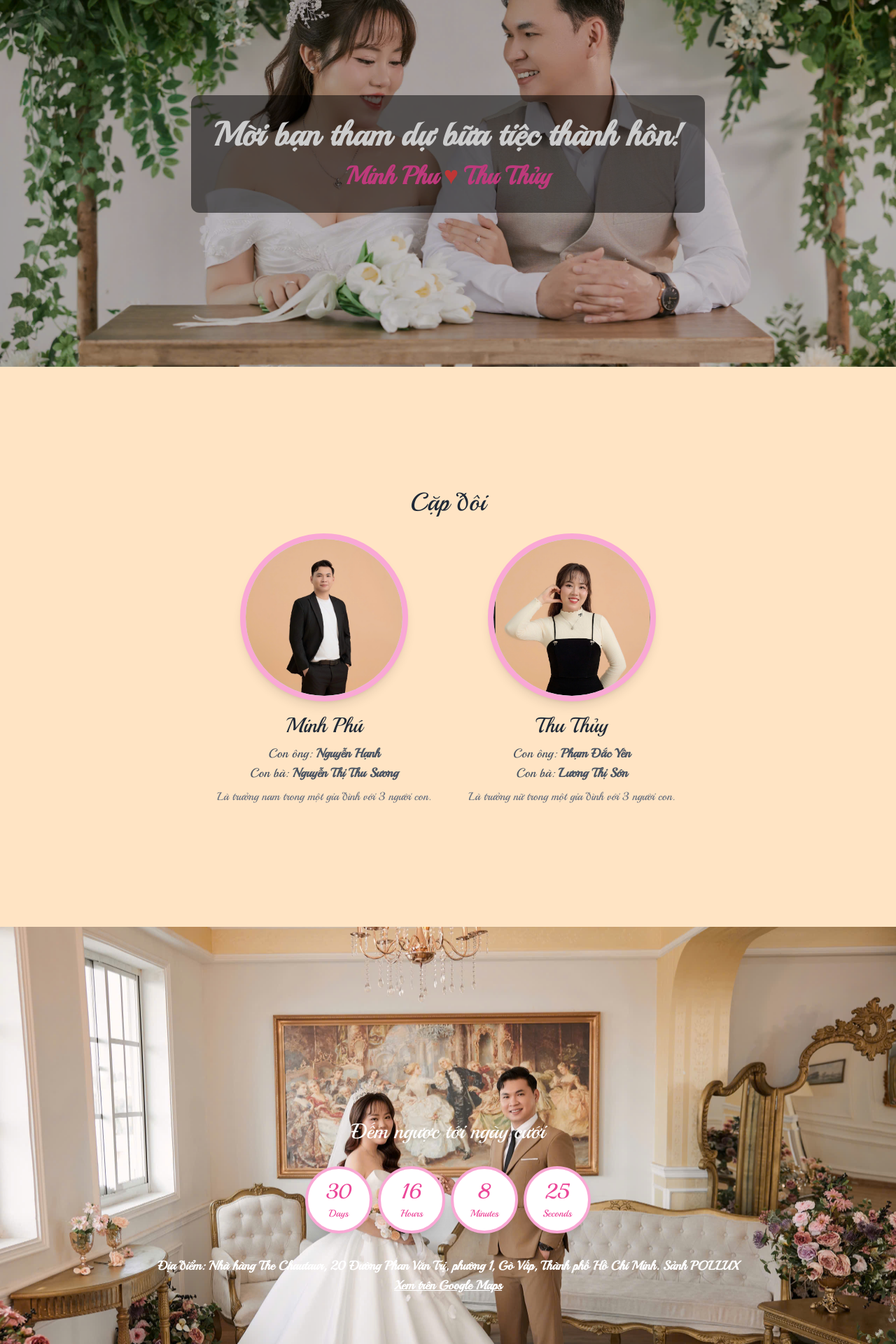
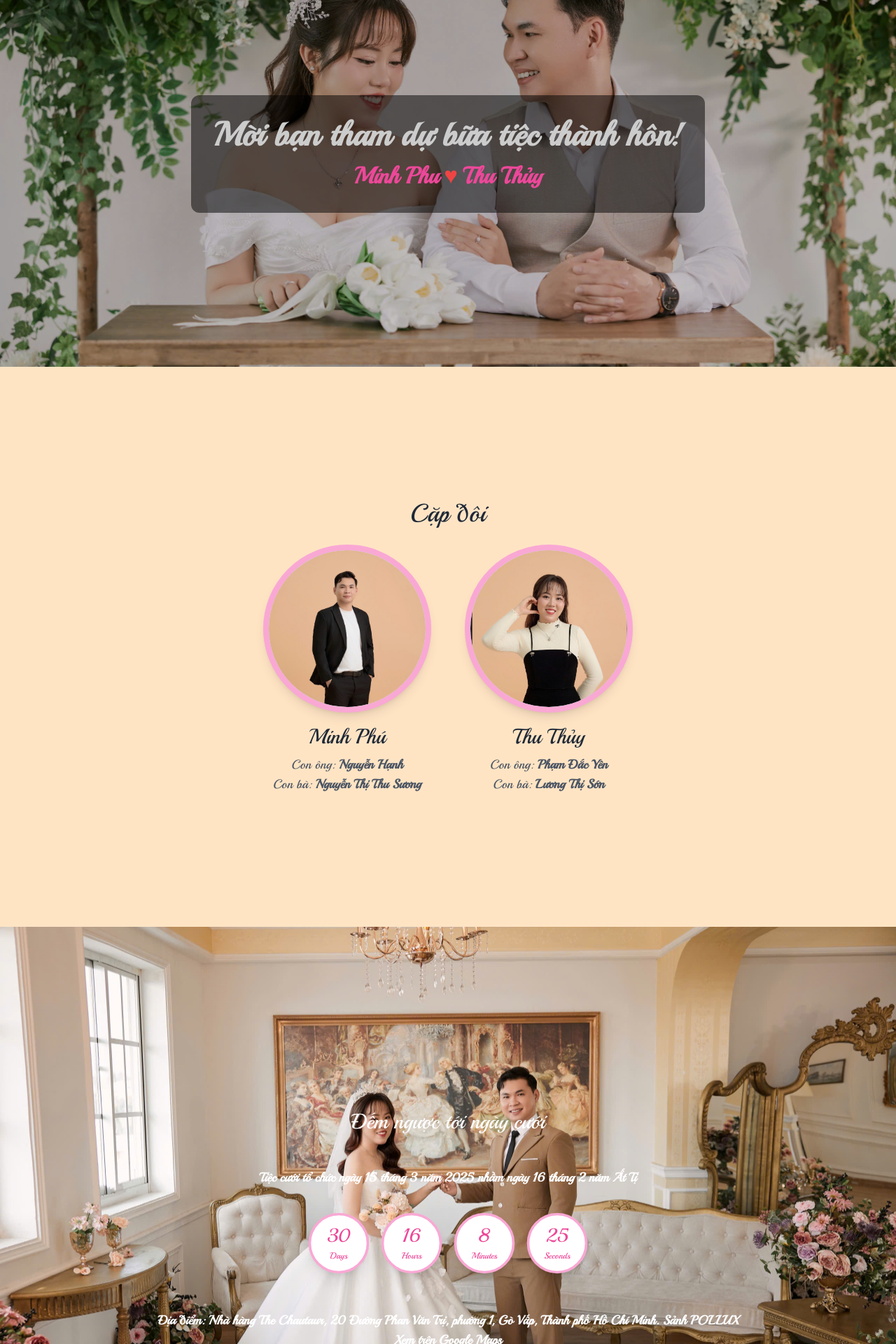
Before and after one commit to LCSMinhPhu/wedding, a Next.js app: page /home in a window 1280 px wide. Shown: the part 340-2260 px from the top of the page at 70% size. Built offline with nearby package versions, Linux system fonts and the light colour scheme.

Commit message:
[F] Update animation and content

```diff
--- a/app/home/page.tsx
+++ b/app/home/page.tsx
@@ -1,11 +1,75 @@
 "use client"
 import React,{ useState, useEffect } from "react";
+import { motion, useAnimation } from "framer-motion";
+// Greeting Message with Typing Animation
+const greetingText = "Chúng tôi trân trọng kính mời bạn/gia đình đến tham dự bữa tiệc quan trọng của gia đình chúng tôi. Sự hiện diện của bạn là niềm vinh hạnh của gia đình chúng tôi.";
+
+const typingContainer = {
+  hidden: { opacity: 0 },
+  visible: {
+    opacity: 1,
+    transition: {
+      staggerChildren: 0.05, // Delay between each character
+    },
+  },
+};
+
+// const flowerVariants = {
+//     initial: () => ({
+//       y: -100,
+//       rotate: Math.random() * 360,
+//       opacity: 0,
+//     }),
+//     animate: (index: any) => ({
+//       y: "100vh",
+//       rotate: Math.random() * 360,
+//       opacity: 1,
+//       transition: {
+//         duration: 10 + Math.random() * 5,
+//         delay: index * 2,
+//         repeat: Infinity,
+//         ease: "ease-in-out",
+//       },
+//     }),
+//   };
+
 
 export default function WeddingInvitation() {
+  const textControls = useAnimation();
   const weddingDate = new Date("2025-03-15T00:00:00").getTime();
   const [timeLeft, setTimeLeft] = useState(getTimeLeft());
   const [currentSlide, setCurrentSlide] = useState(0);
   const totalSlides = 4
+  const [key, setKey] = useState(0);
+//   const [flowerPositions, setFlowerPositions] = useState([]);
+
+//   useEffect(() => {
+//     if (typeof window !== 'undefined') { // Only run on client side
+//       const positions = Array.from({ length: 10 }).map(() => ({
+//         x: Math.random() * window.innerWidth,
+//       }));
+//       setFlowerPositions(positions);
+//     }
+//   }, []); // Number of flowers to render
+
+  // Restart text animation every 30 seconds
+  useEffect(() => {
+    const interval = setInterval(() => {
+      setKey((prevKey) => prevKey + 1);
+    }, 10000); // 30 seconds
+
+    return () => clearInterval(interval);
+  }, []);
+
+  useEffect(() => {
+    textControls.start("visible");
+  }, [key, textControls]);
+
+const typingChild = {
+  hidden: { opacity: 0 },
+  visible: { opacity: 1 },
+};
+
 
   function getTimeLeft() {
     const now = new Date().getTime();
@@ -26,12 +90,25 @@ export default function WeddingInvitation() {
     return () => clearInterval(timer);
   }, []);
 
+  // Inside the WeddingInvitation component, before the return statement:
+
+// Auto-slide effect for the album
+useEffect(() => {
+    const slideInterval = setInterval(() => {
+      setCurrentSlide((prevSlide) => (prevSlide + 1) % totalSlides);
+    }, 7000); // Change every 7 seconds
+
+    return () => clearInterval(slideInterval); // Cleanup on unmount
+  }, [totalSlides]);
+
+
   return (
     <div className="flex flex-col items-center justify-center min-h-screen bg-pink-100 text-gray-800">
      {/* Navigation Bar */}
      <nav className="fixed top-0 w-full bg-white bg-opacity-70 shadow-md backdrop-blur-md z-50">
         <ul className="flex justify-center space-x-6 p-4">
           <li><a href="#banner" className="text-pink-500 hover:text-pink-700">Ảnh</a></li>
+          <li><a href="#image-cards" className="text-pink-500 hover:text-pink-700">Album</a></li>
           <li><a href="#countdown" className="text-pink-500 hover:text-pink-700">Giờ & địa điểm</a></li>
           <li><a href="#avatars" className="text-pink-500 hover:text-pink-700">Ảnh đại diện</a></li>
           <li><a href="#greeting" className="text-pink-500 hover:text-pink-700">Lời ngõ</a></li>
@@ -41,51 +118,113 @@ export default function WeddingInvitation() {
     {/* Hero Banner */}
     <div id="hero" className="relative w-full min-h-screen bg-cover bg-center flex items-center justify-center text-white text-4xl md:text-5xl font-bold mt-16 p-4" style={{ backgroundImage: "url('/wedding.jpg')" }}>
         <div className="absolute inset-0 bg-black bg-opacity-20"></div>
-        <div className="bg-black bg-opacity-50 p-4 md:p-8 rounded-xl text-center flex flex-col items-center justify-center mt-32 md:mt-48">
-            <h1 className="text-4xl md:text-5xl font-bold">Mời bạn tham dự bữa tiệc thành hôn!</h1>
-            <h2 className="text-3xl md:text-4xl font-bold text-pink-500 flex items-center space-x-2 mt-4">
+        <motion.div
+          initial={{ opacity: 0, y: 50 }}
+          animate={{ opacity: 1, y: 0 }}
+          transition={{ duration: 1, ease: "easeOut", repeatDelay: 30, repeat: Infinity  }}
+          className="bg-black bg-opacity-50 p-4 md:p-8 rounded-xl text-center flex flex-col items-center justify-center mt-32 md:mt-48"
+        >
+            <motion.h1
+            initial={{ opacity: 0 }}
+            animate={{ opacity: 1 }}
+            transition={{ duration: 1.5 }}
+            className="text-4xl md:text-5xl font-bold">Mời bạn tham dự bữa tiệc thành hôn!</motion.h1>
+            <motion.h2
+             initial={{ scale: 0.8 }}
+             animate={{ scale: 1 }}
+             transition={{
+               duration: 1.2,
+               ease: "easeOut",
+               repeat: Infinity,
+               repeatType: "mirror",
+             }}
+            className="text-3xl md:text-4xl font-bold text-pink-500 flex items-center space-x-2 mt-4">
                 <span>Minh Phu</span>
                 <span className="text-red-500">♥</span>
                 <span>Thu Thủy</span>
-            </h2>
-        </div>
+            </motion.h2>
+        </motion.div>
     </div>
 
 {/* Avatar Section */}
 <div id="avatars" className="w-full min-h-screen flex flex-col items-center justify-center text-center p-4 bg-[#ffe4c4]">
   <h2 className="text-2xl md:text-4xl mb-6">Cặp đôi</h2>
-        <div className="grid grid-cols-1 md:grid-cols-2 gap-12">
-          <div className="flex flex-col items-center">
+  <motion.div
+    className="grid grid-cols-1 md:grid-cols-2 gap-12"
+    initial="hidden"
+    animate="visible"
+    variants={{
+      hidden: { opacity: 0 },
+      visible: {
+        opacity: 1,
+        transition: {
+          staggerChildren: 0.6, // Slower delay between each avatar
+        },
+      },
+    }}
+  >
+    {/* Groom Avatar */}
+    <motion.div
+      className="flex flex-col items-center"
+      whileHover={{ scale: 1.03 }} // More subtle hover effect
+      transition={{ duration: 0.5 }} // Smooth hover transition
+      variants={{
+        hidden: { opacity: 0, y: 50 },
+        visible: { opacity: 1, y: 0, transition: { duration: 1.2, ease: "easeOut", repeatDelay: 30, repeat: Infinity } },
+      }}
+    >
       <div className="w-60 h-60 rounded-full shadow-lg border-8 border-pink-300 bg-gray-300 flex items-center justify-center overflow-hidden mb-4">
         <img src="/minhphuavt.png" alt="Minh Phu" className="object-cover w-full h-full rounded-full" onError={(e) => e.currentTarget.style.display='none'} />
       </div>
       <h3 className="text-2xl md:text-3xl">Minh Phú</h3>
       <p className="text-lg text-gray-600 mt-2">Con ông: <span className="font-bold">Nguyễn Hạnh</span><br/>Con bà: <span className="font-bold">Nguyễn Thị Thu Sương</span></p>
-            <p className="text-base text-gray-500 mt-2">Là trưởng nam trong một gia đình với 3 người con.</p>
-          </div>
-          <div className="flex flex-col items-center">
+    </motion.div>
+
+    {/* Bride Avatar */}
+    <motion.div
+      className="flex flex-col items-center"
+      whileHover={{ scale: 1.03 }} // More subtle hover effect
+      transition={{ duration: 0.5 }} // Smooth hover transition
+      variants={{
+        hidden: { opacity: 0, y: 50 },
+        visible: { opacity: 1, y: 0, transition: { duration: 1.2, ease: "easeOut", repeatDelay: 30, repeat: Infinity  } },
+      }}
+    >
       <div className="w-60 h-60 rounded-full shadow-lg border-8 border-pink-300 bg-gray-300 flex items-center justify-center overflow-hidden mb-4">
         <img src="/thuthuyavt.png" alt="Thu Thủy" className="object-cover w-full h-full rounded-full" onError={(e) => e.currentTarget.style.display='none'} />
       </div>
       <h3 className="text-2xl md:text-3xl">Thu Thủy</h3>
       <p className="text-lg text-gray-600 mt-2">Con ông: <span className="font-bold">Phạm Đắc Yên</span><br/>Con bà: <span className="font-bold">Lương Thị Sớn</span></p>
-            <p className="text-base text-gray-500 mt-2">Là trưởng nữ trong một gia đình với 3 người con.</p>
-          </div>
-        </div>
+    </motion.div>
+  </motion.div>
 </div>
 
    {/* Countdown Timer */}
    <div id="countdown" className="w-full min-h-screen flex flex-col items-center justify-center bg-gradient-to-b from-pink-300 to-pink-100 text-white text-center p-4 overflow-hidden" style={{ backgroundImage: "url('/wedding2.jpg')", backgroundSize: "cover", backgroundPosition: "center" }}>
-        <h1 className="text-xl md:text-3xl">Đếm ngược tới ngày cưới</h1>
+        <motion.h1
+        initial={{ opacity: 0, y: -30 }}
+        animate={{ opacity: 1, y: 0 }}
+        transition={{ duration: 1 , repeatDelay: 30, repeat: Infinity }}
+        className="text-xl md:text-3xl mt-16" style={{fontWeight: '500'}}>Đếm ngược tới ngày cưới</motion.h1>
+        <strong className="mt-12 text-lg px-4 text-center">Tiệc cưới tổ chức ngày 15 tháng 3 năm 2025 nhầm ngày 16 tháng 2 năm Ất Tị<br/></strong>
         <div className="flex flex-wrap justify-center gap-2 mt-8">
             {Object.entries(timeLeft).map(([unit, value]) => (
-            <div key={unit} className="w-20 h-20 md:w-24 md:h-24 bg-white text-pink-500 flex flex-col items-center justify-center rounded-full shadow-xl text-3xl border-4 border-pink-300">
+            <motion.div
+            initial={{ scale: 0.9 }}
+              animate={{ scale: 1 }}
+              transition={{
+                duration: 0.8,
+                ease: "easeInOut",
+                repeat: Infinity,
+                repeatType: "mirror",
+              }}
+            key={unit} className="w-20 h-20 md:w-24 md:h-24 bg-white text-pink-500 flex flex-col items-center justify-center rounded-full shadow-xl text-3xl border-4 border-pink-300">
                 <span>{value}</span>
                 <span className="text-sm capitalize mt-1">{unit}</span>
-            </div>
+            </motion.div>
             ))}
         </div>
-        <strong className="mt-8 text-lg px-4 text-center">Địa điểm: Nhà hàng The Chautaur, 20 Đường Phan Văn Trị, phường 1, Gò Vấp, Thành phố Hồ Chí Minh. Sảnh POLLUX<br/><a href='https://www.google.com/maps/place/Nh%C3%A0+H%C3%A0ng+Ti%E1%BB%87c+C%C6%B0%E1%BB%9Bi+The+Chateau/@10.8225792,106.5486379,11z/data=!4m6!3m5!1s0x317528f0a664a8f7:0xede493b8e23234a5!8m2!3d10.8291893!4d106.6834101!16s%2Fg%2F11bttrnn02?entry=ttu&g_ep=EgoyMDI1MDIwOS4wIKXMDSoASAFQAw%3D%3D' target='_blank' className='text-white underline'>Xem trên Google Maps</a></strong>
+        <strong className="mt-12 text-lg px-4 text-center">Địa điểm: Nhà hàng The Chautaur, 20 Đường Phan Văn Trị, phường 1, Gò Vấp, Thành phố Hồ Chí Minh. Sảnh POLLUX<br/><a href='https://www.google.com/maps/place/Nh%C3%A0+H%C3%A0ng+Ti%E1%BB%87c+C%C6%B0%E1%BB%9Bi+The+Chateau/@10.8225792,106.5486379,11z/data=!4m6!3m5!1s0x317528f0a664a8f7:0xede493b8e23234a5!8m2!3d10.8291893!4d106.6834101!16s%2Fg%2F11bttrnn02?entry=ttu&g_ep=EgoyMDI1MDIwOS4wIKXMDSoASAFQAw%3D%3D' target='_blank' className='text-white underline'>Xem trên Google Maps</a></strong>
         </div>
 
 
@@ -96,22 +235,22 @@ export default function WeddingInvitation() {
         <div className="w-full max-w-6xl overflow-hidden relative">
         <div className="flex transition-transform duration-500 ease-in-out" style={{ transform: `translateX(-${currentSlide * 100}%)` }}>
             <div className="min-w-full">
-              <img src="/wedding2.jpg" alt="Wedding Moment 1" className="w-full h-64 md:h-96 object-cover rounded-xl shadow-lg" />
+              <img src="/wedding2.jpg" alt="Wedding Moment 1" className="w-full h-80 md:h-[40rem] object-contain rounded-xl shadow-lg" />
             </div>
             <div className="min-w-full">
-              <img src="/wedding3.jpg" alt="Wedding Moment 2" className="w-full h-64 md:h-96 object-cover rounded-xl shadow-lg" />
+              <img src="/wedding3.jpg" alt="Wedding Moment 2" className="w-full h-80 md:h-[40rem] object-contain rounded-xl shadow-lg" />
             </div>
             <div className="min-w-full">
-              <img src="/wedding2.jpg" alt="Wedding Moment 3" className="w-full h-64 md:h-96 object-cover rounded-xl shadow-lg" />
+              <img src="/wedding2.jpg" alt="Wedding Moment 3" className="w-full h-80 md:h-[40rem] object-contain rounded-xl shadow-lg" />
             </div>
             <div className="min-w-full">
-              <img src="/wedding4.jpg" alt="Wedding Moment 4" className="w-full h-64 md:h-96 object-cover rounded-xl shadow-lg" />
+              <img src="/wedding4.jpg" alt="Wedding Moment 4" className="w-full h-80 md:h-[40rem] object-contain rounded-xl shadow-lg" />
             </div>
           </div>
-          <button onClick={() => setCurrentSlide((currentSlide - 1 + totalSlides) % totalSlides)} className="absolute left-2 md:left-4 top-1/2 transform -translate-y-1/2 bg-pink-600 text-white rounded-full p-2 shadow-lg">
+          <button onClick={() => setCurrentSlide((currentSlide - 1 + totalSlides) % totalSlides)} className="absolute left-2 md:left-4 top-1/2 transform -translate-y-1/2 text-gray rounded-full p-2" style={{ fontSize: '32px', fontWeight: '600'}}>
             &lt;
           </button>
-          <button onClick={() => setCurrentSlide((currentSlide + 1) % totalSlides)} className="absolute right-2 md:right-4 top-1/2 transform -translate-y-1/2 bg-pink-600 text-white rounded-full p-2 shadow-lg">
+          <button onClick={() => setCurrentSlide((currentSlide + 1) % totalSlides)} className="absolute right-2 md:right-4 top-1/2 transform -translate-y-1/2 text-gray rounded-full p-2" style={{ fontSize: '32px', fontWeight: '600'}}>
             &gt;
           </button>
         </div>
@@ -120,9 +259,39 @@ export default function WeddingInvitation() {
       {/* Greeting Message */}
       <div id="greeting" className="w-full h-screen flex flex-col items-center text-white justify-center shadow-md text-center scroll-mt-24 p-6 bg-gradient-to-b" style={{ backgroundImage: "url('/wedding4.jpg')", backgroundSize: "cover", backgroundPosition: "center" }}>
         <h3 className="text-2xl font-semibold">Kính gữi bạn bè và gia đình</h3>
-        <strong className="mt-4  text-2xl">Chúng tôi trân trọng kình mời bạn/gia đình đến tham dự bữa tiệc quan trọng của gia đình chúng tôi sự hiện diện của bạn là niềm vinh hạnh của gia đình.</strong>
+        <motion.div
+        variants={typingContainer}
+        initial="hidden"
+        animate={textControls}
+        className="text-center text-2xl md:text-3xl text-white px-4 max-w-3xl mx-auto"
+        >
+        {greetingText.split("").map((char, index) => (
+            <motion.span key={index} variants={typingChild}>
+            {char}
+            </motion.span>
+        ))}
+        </motion.div>;
+        {/* <strong className="mt-4  text-2xl">Chúng tôi trân trọng kình mời bạn/gia đình đến tham dự bữa tiệc quan trọng của gia đình chúng tôi sự hiện diện của bạn là niềm vinh hạnh của gia đình.</strong> */}
         <p className="mt-4 text-5xl font-bold">Thank you!</p>
       </div>
+
+
+    {/* Falling Flowers Animation */}
+    {/* <div className="absolute top-0 left-0 w-full h-full pointer-events-none overflow-hidden">
+        {flowerPositions.map((pos, index) => (
+          <motion.img
+            key={index}
+            src="/flower.png" // Use the path to your flower image
+            alt="Falling Flower"
+            className="w-12 h-12 absolute"
+            custom={index}
+            variants={flowerVariants}
+            initial="initial"
+            animate="animate"
+          />
+        ))}
+      </div> */}
   </div>
   );
+
 }
```
Also changed, not shown: package.json (+7 -6 lines), 1 other file (tests, documents, lock files or other folders). Lines whose indentation alone changed are shown as unchanged.
